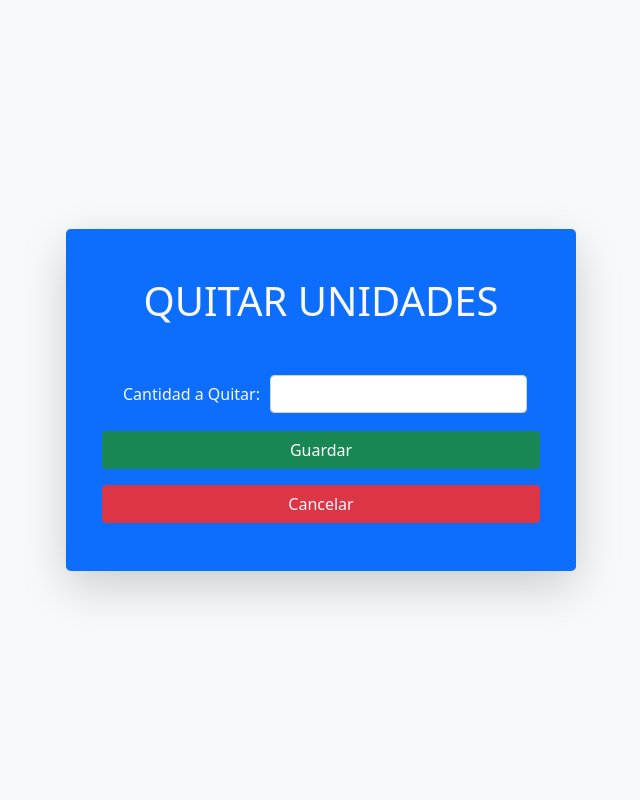
After one commit to MIGUELAGC29/DJANGO-PEPS, a Django app: page /producto/quitarunidades/1 in a window 1280 px wide. The commit adds this page. Shown: the whole page, without its empty margins (319-959 px from the left). Run offline with Django 4.2, Linux system fonts and the light colour scheme; some libraries are stand-ins or nearby versions.

Commit message:
se agrega la funcionalidad de agregar y quitar unidades, queda a falta de los casos de uso

```diff
--- a/PEPS/App/templates/home.html
+++ b/PEPS/App/templates/home.html
@@ -44,7 +44,7 @@
                             <td>{{producto.costo}}</td>
                             <td>{{producto.unidades}}</td>
                             <td>{{producto.descripcion}}</td>
-                            <td><a class = "m-0 btn btn-success fs-4" href=""><i class="fa-solid fa-square-plus"></i></a><a class = "ms-2 btn btn-danger fs-4" href="">  <i class="fa-solid fa-square-minus"></i></a></td>
+                            <td><a class = "m-0 btn btn-success fs-4" href="{% url 'Agregar_Unidades' producto.id %}"><i class="fa-solid fa-square-plus"></i></a> <a class = "ms-2 btn btn-danger fs-4" href="{% url 'Quitar_Unidades' producto.id %}">  <i class="fa-solid fa-square-minus"></i></a></td>
                         </tr>
                         {% endif %}
                     {% endfor %}
--- /dev/null
+++ b/PEPS/Producto/templates/exito.html
@@ -0,0 +1 @@
+<p>HOLI</p>
--- /dev/null
+++ b/PEPS/Producto/templates/quitar_unidades.html
@@ -0,0 +1,35 @@
+{% load static %}
+<!DOCTYPE html>
+<html lang="en">
+<head>
+    <meta charset="UTF-8">
+    <title>Crear Almacén</title>
+    <link rel="stylesheet" href = "{% static './bootstrap/css/bootstrap.min.css' %}">
+
+</head>
+<body class = "m-0 vh-100 row justify-content-center align-items-center bg-light">
+    <div class = "col-auto bg-primary p-5 text-center rounded-3 shadow-lg">
+        <h1 class = "text-light sesion mb-5">QUITAR UNIDADES</h1>
+        <form action="{% url 'Guardar_Producto3' id_producto %}" method="POST">
+            {% csrf_token %}
+            <table>
+                <tr>
+                    <td><label class="form-label text-light m-2">Cantidad a Quitar: </label></td>
+                    <td><input class="form-control" type="number" name = "unidades"></td>
+                </tr>
+            </table>
+            <div class = "row">
+                <input class="btn btn-success mt-3" type="submit" value = "Guardar" >
+             </div>
+             <div class = "row">
+                <a class = "btn btn-danger mt-3 text-light" href="{% url 'Home' %}">Cancelar</a>
+             </div>
+        </form>
+
+    </div>
+
+
+    <script type="text/javascript" src="{% static './jquery/jquery-3.6.0.min.js' %}"></script>
+    <script type="text/javascript" src="{% static './bootstrap/js/bootstrap.min.js' %}"></script>
+</body>
+</html>
--- a/PEPS/Producto/urls.py
+++ b/PEPS/Producto/urls.py
@@ -4,5 +4,9 @@ from Producto.views import *
 
 urlpatterns = [
     path('crearproducto/<int:id>', Crear_Producto, name = "Crear_Producto"),
-    path('guardarproducto/<int:id>', Guardar_Producto, name = "Guardar_Producto" )
+    path('guardarproducto/<int:id>', Guardar_Producto, name = "Guardar_Producto" ),
+    path('agregarunidades/<int:id>', Agregar_Unidades, name = "Agregar_Unidades"),
+    path('quitarunidades/<int:id>', Quitar_Unidades, name = "Quitar_Unidades"),
+    path('guardarproducto2/<int:id>', Guardar_Producto2, name = "Guardar_Producto2" ),
+    path('guardarproducto3/<int:id>', Guardar_Producto3, name = "Guardar_Producto3" ),
 ]
--- a/PEPS/Producto/views.py
+++ b/PEPS/Producto/views.py
@@ -94,3 +94,151 @@ def Guardar_Producto(request, id):
                                              'precio':precio,
                                              'costo':costo,
                                              'unidades':unidades,}) #mandamos todo lo necesario al template
+
+
+
+def Agregar_Unidades(request, id):
+    id_producto = id
+
+    return render(request, 'agregar_unidades.html', {'id_producto':id_producto,})
+
+
+def Quitar_Unidades(request, id):
+    id_producto = id
+
+    return render(request, 'quitar_unidades.html', {'id_producto':id_producto,})
+
+
+
+def Guardar_Producto2(request, id):
+    id_producto = id
+    producto = Producto.objects.get(id = id_producto)
+    unidades_last = producto.unidades
+    unidades_now = request.POST['unidades']
+
+    unidades_total = int(unidades_last) + int(unidades_now)
+
+    producto.unidades = unidades_total
+
+    producto.save()
+
+    username = request.user.username #se obtiene el username del usuario que entro en sesión
+    ide = request.user.id #se obtiene el id del ususario
+    almacenes = Almacen.objects.filter(usuario_id = ide) #obtenemos que almacenes tiene cada usuario
+    print(almacenes)
+    num_almacen = len(almacenes) #obtenemos el numero de almacenes
+
+    d = {} #diccionario para extraer los productos: la key del diccionario es el numero de almacen y el valor son todos los productos
+    precio = {} #diccionario para obtener precios de los productos: la key del diccionario es el almacen y el valor son todos los precios de los productos en el almacen
+    costo = {} #diccionario para obtener costos de los productos: la key del diccionario es el almacen y el valor son todos los costos de los productos en el almacen
+    unidades = {} #diccionario para obtener las unidades de los productos: la key del diccionario es el almacen y el valor son todas las unidades de los productos en el almacen
+
+
+    for almacen in almacenes: #recorremos almacen por almacen
+        productos = Producto.objects.filter(Almacen_id = almacen.id) #obtenemos los productos de el almacen
+        d[almacen] = productos #agregamos la key y el value al diccionario {almacen1:prodicto1}
+        lista_precio = [] #array donde se guardan los precios
+        lista_costo = [] #array donde se guardan los costos
+        lista_unidades = [] #array donde se guardan las unidades
+        resultado_unidades = 0 #variable para ir acumulando el total
+        resultado_precio = 0 #variable para ir acumulando el total
+        resultado_costo = 0 #variable para ir acumulando el total
+
+        for producto in productos: #recorremos producto por producto para obtener cada valor de cada producto
+            lista_precio.append(producto.precio) #vamos agregando los valores al array
+            lista_costo.append(producto.costo)
+            lista_unidades.append(producto.unidades)
+
+        for pre in lista_precio: #recorremos cada elemento en la lista para irlo sumando
+            resultado_precio += int(pre)
+        for prec in lista_costo:
+            resultado_costo += int(prec)
+        for precu in lista_unidades:
+            resultado_unidades += int(precu)
+
+        unidades[almacen] = resultado_unidades #agregamos los valores al diccionario
+        precio[almacen] = resultado_precio
+        costo[almacen] = resultado_costo
+
+        lista_precio.clear() #limpiamos cada array para el proximo almacen
+        lista_costo.clear()
+        lista_unidades.clear()
+
+
+
+
+    return render(request, 'home.html', {'username':username,
+                                             'almacenes':almacenes,
+                                             'd':d,
+                                             'precio':precio,
+                                             'costo':costo,
+                                             'unidades':unidades,}) #mandamos todo lo necesario al template
+
+
+
+
+
+
+def Guardar_Producto3(request, id):
+    id_producto = id
+    producto = Producto.objects.get(id = id_producto)
+    unidades_last = producto.unidades
+    unidades_now = request.POST['unidades']
+
+    unidades_total = int(unidades_last) - int(unidades_now)
+
+    producto.unidades = unidades_total
+
+    producto.save()
+
+    username = request.user.username #se obtiene el username del usuario que entro en sesión
+    ide = request.user.id #se obtiene el id del ususario
+    almacenes = Almacen.objects.filter(usuario_id = ide) #obtenemos que almacenes tiene cada usuario
+    print(almacenes)
+    num_almacen = len(almacenes) #obtenemos el numero de almacenes
+
+    d = {} #diccionario para extraer los productos: la key del diccionario es el numero de almacen y el valor son todos los productos
+    precio = {} #diccionario para obtener precios de los productos: la key del diccionario es el almacen y el valor son todos los precios de los productos en el almacen
+    costo = {} #diccionario para obtener costos de los productos: la key del diccionario es el almacen y el valor son todos los costos de los productos en el almacen
+    unidades = {} #diccionario para obtener las unidades de los productos: la key del diccionario es el almacen y el valor son todas las unidades de los productos en el almacen
+
+
+    for almacen in almacenes: #recorremos almacen por almacen
+        productos = Producto.objects.filter(Almacen_id = almacen.id) #obtenemos los productos de el almacen
+        d[almacen] = productos #agregamos la key y el value al diccionario {almacen1:prodicto1}
+        lista_precio = [] #array donde se guardan los precios
+        lista_costo = [] #array donde se guardan los costos
+        lista_unidades = [] #array donde se guardan las unidades
+        resultado_unidades = 0 #variable para ir acumulando el total
+        resultado_precio = 0 #variable para ir acumulando el total
+        resultado_costo = 0 #variable para ir acumulando el total
+
+        for producto in productos: #recorremos producto por producto para obtener cada valor de cada producto
+            lista_precio.append(producto.precio) #vamos agregando los valores al array
+            lista_costo.append(producto.costo)
+            lista_unidades.append(producto.unidades)
+
+        for pre in lista_precio: #recorremos cada elemento en la lista para irlo sumando
+            resultado_precio += int(pre)
+        for prec in lista_costo:
+            resultado_costo += int(prec)
+        for precu in lista_unidades:
+            resultado_unidades += int(precu)
+
+        unidades[almacen] = resultado_unidades #agregamos los valores al diccionario
+        precio[almacen] = resultado_precio
+        costo[almacen] = resultado_costo
+
+        lista_precio.clear() #limpiamos cada array para el proximo almacen
+        lista_costo.clear()
+        lista_unidades.clear()
+
+
+
+
+    return render(request, 'home.html', {'username':username,
+                                             'almacenes':almacenes,
+                                             'd':d,
+                                             'precio':precio,
+                                             'costo':costo,
+                                             'unidades':unidades,}) #mandamos todo lo necesario al template
```
Also changed, not shown: PEPS/Producto/templates/agregar_unidades.html (added, +35 -0 lines).
